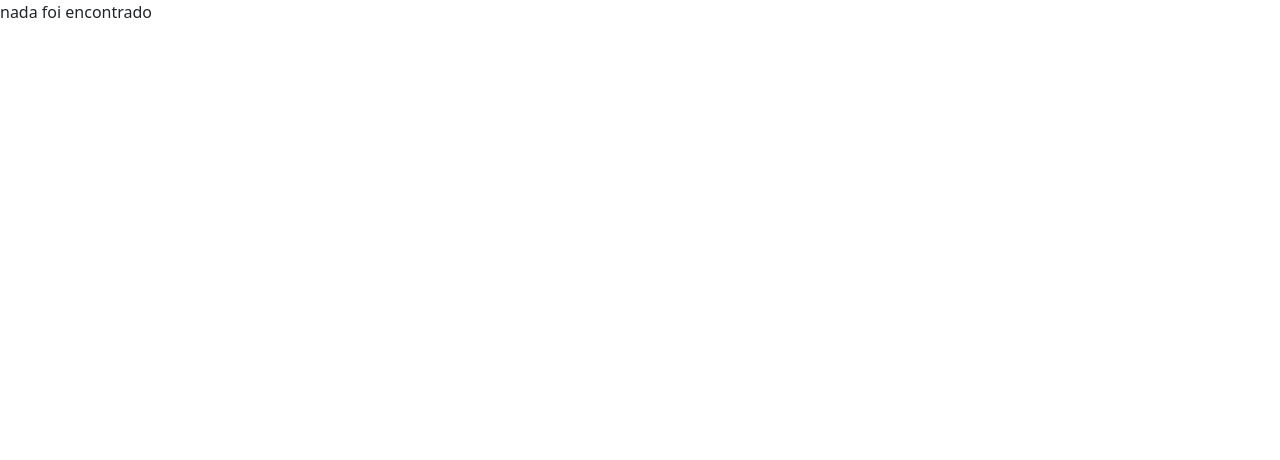
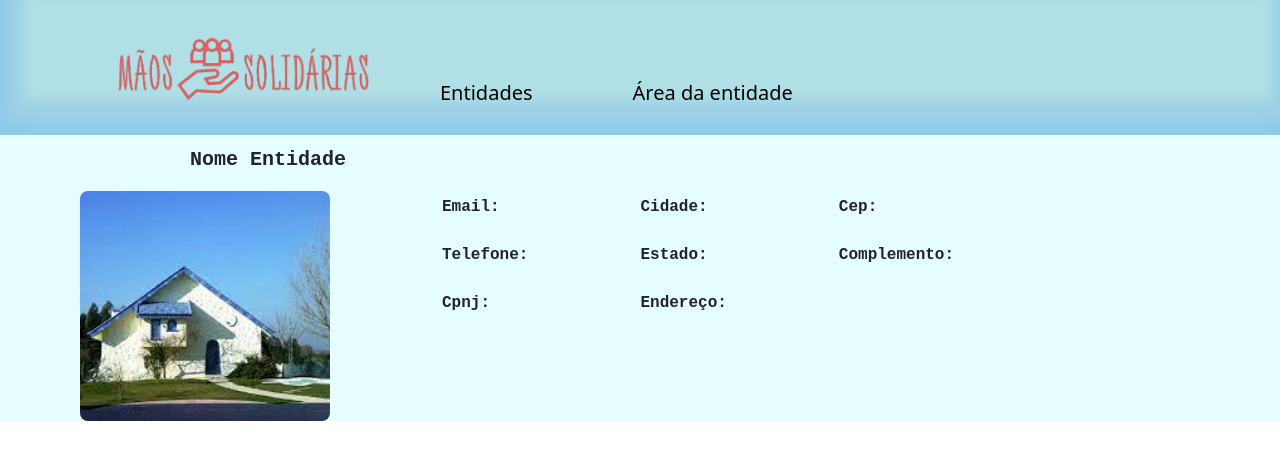
Before and after one commit to JoaoPF07/Projeto-Integrador, a React (Create React App) app: page /perfil-entidade/1/1 in a window 1280 px wide. Shown: the top 460 px of the page. Built offline with nearby package versions, Linux system fonts and the light colour scheme.

Commit message:
atualização

```diff
--- a/src/App.tsx
+++ b/src/App.tsx
@@ -5,7 +5,8 @@ import LoginEntidade from "./pages/loginentidade";
 import Cadastros from "./pages/cadastro";
 import PaginaInicial from "./pages/paginainicial";
 import AreaEntidade from "./pages/areaentidade";
-import UserEntidade from "./pages/userentidade";
+import Entidades from "./pages/entidades";
+import DetalhamentoEntidade from "./pages/detalhamentoentidade";
 
 function App() {
   return (
@@ -17,7 +18,8 @@ function App() {
           <Route path="/login-entidade" element={<LoginEntidade />} />
           <Route path="/cadastros" element={<Cadastros />} />
           <Route path="*" element={<NotFound />} />
-          <Route path="/entidades" element= {<UserEntidade/>}/>
+          <Route path="/entidades" element= {<Entidades/>}/>
+          <Route path="/perfil-entidade/:id?/:nome?" element= {<DetalhamentoEntidade/>}/>
         </Routes>
       </div>
     </div>
--- a/src/componentes/menu/index.tsx
+++ b/src/componentes/menu/index.tsx
@@ -9,7 +9,7 @@ type Props = {
 function Menu(menu: Props) {
   return (
     <div>
-      <nav className="Nav">
+      <nav>
         <Link className="Link" to={"/entidades"}>Entidades</Link>
         <Link className="Link" to={"/cadastros"}>Área da entidade</Link>
       </nav>
--- a/src/componentes/rodape/index.tsx
+++ /dev/null
@@ -1,13 +0,0 @@
-import "./../../estilo/estilo.css";
-
-function Rodape() {
-  return (
-    <div >
-      <div className="rodape">
-
-      </div>
-    </div>
-  );
-}
-
-export default Rodape;
--- a/src/estilo/estilo.css
+++ b/src/estilo/estilo.css
@@ -471,3 +471,33 @@ nav{
     margin: auto;
     margin-bottom: 55px;
   }
+
+.divNomeEnt {
+  margin-top: 10px;
+  margin-left: 9.5em;
+  font-family: monospace;
+  font-size: 20px;
+}
+
+.imgPerfil {
+  margin-top: 1em;
+  margin-left: 5em;
+  border-radius: 8px;
+  width: 250px;
+  height: 230px;
+}
+
+#divflex {
+  display: flex;
+  flex-direction: row;
+}
+
+.infPerfil {
+  margin-top: 20px;
+  margin-left: 7em;
+  font-family: monospace;
+}
+
+.fundoPerfil {
+  background-color: #E6FDFF;
+}
--- a/src/pages/areaentidade.tsx
+++ b/src/pages/areaentidade.tsx
@@ -1,11 +1,9 @@
 import Cabecalho from "../componentes/cabecalho";
-import Rodape from "../componentes/rodape";
 
 function AreaEntidade() {
   return (
     <div>
       <Cabecalho />
-      <Rodape />
     </div>
   );
 }
--- /dev/null
+++ b/src/pages/detalhamentoentidade.tsx
@@ -0,0 +1,49 @@
+import Cabecalho from "../componentes/cabecalho";
+
+function DetalhamentoEntidade() {
+  return (
+    <div className="fundoPerfil">
+      <Cabecalho />
+      <div className="divNomeEnt">
+        <b>Nome Entidade</b>
+      </div>
+      <div id="divflex">
+        <div
+          style={{
+            backgroundImage: `url('/imgdocontainer.png')`,
+            backgroundPosition: "center",
+            backgroundSize: "cover",
+            backgroundRepeat: "no-repeat",
+          }}
+          className="imgPerfil"
+        ></div>
+        <div className="infPerfil">
+          <b>Email:</b>
+          <br />
+          <br />
+          <b>Telefone:</b>
+          <br />
+          <br />
+          <b>Cpnj:</b>
+        </div>
+          <div className="infPerfil">
+          <b>Cidade:</b>
+          <br />
+          <br />
+          <b>Estado:</b>
+          <br />
+          <br />
+          <b>Endereço:</b>
+          </div>
+          <div className="infPerfil">
+          <b>Cep:</b>
+          <br />
+          <br />
+          <b>Complemento:</b>
+          </div>
+      </div>
+    </div>
+  );
+}
+
+export default DetalhamentoEntidade;
--- a/src/pages/userentidade.tsx
+++ b/src/pages/entidades.tsx
@@ -1,6 +1,6 @@
 import Cabecalho from "../componentes/cabecalho";
 
-function UserEntidade () {
+function Entidades () {
 
     return (
         <div>
@@ -14,4 +14,4 @@ function UserEntidade () {
 
 }
 
-export default UserEntidade;
+export default Entidades;
--- a/src/pages/notfound.tsx
+++ b/src/pages/notfound.tsx
@@ -1,4 +1,3 @@
-import Rodape from "../componentes/rodape";
 
 function NotFound() {
   return (
```
Also changed, not shown: src/componentes/estado/estado.tsx (deleted, +0 -23 lines), src/componentes/navbar/index.tsx (deleted, +0 -46 lines).
